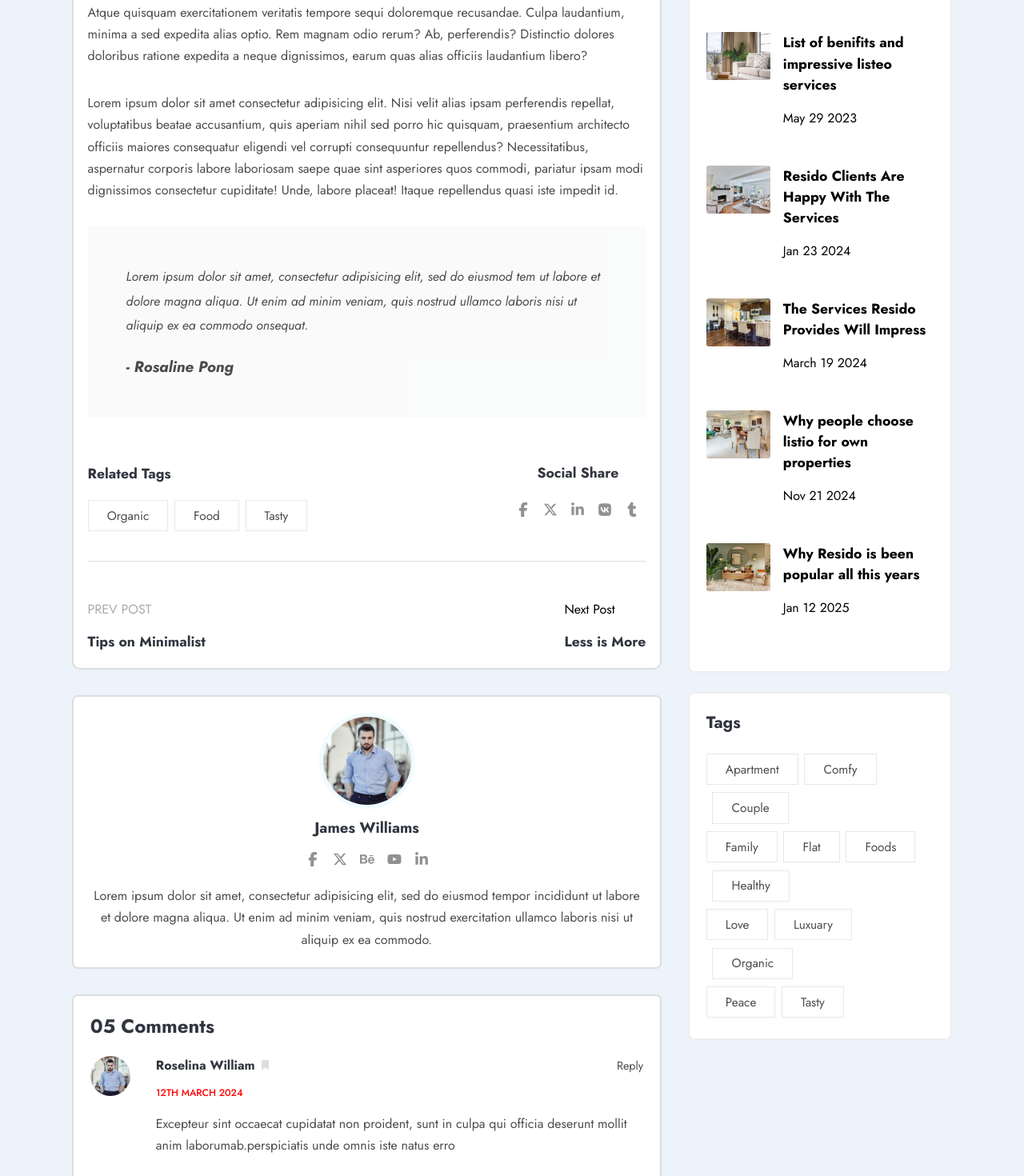
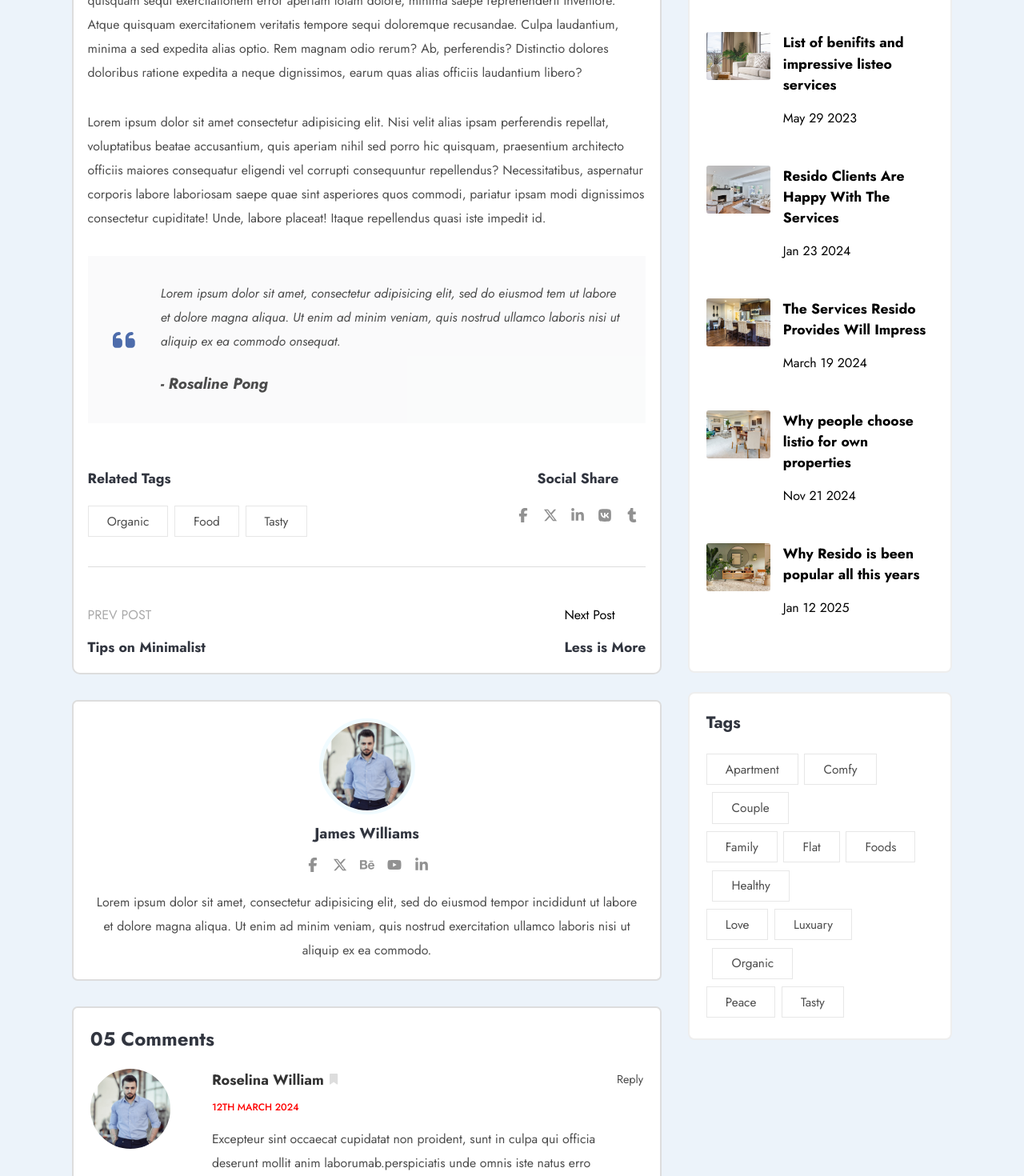
Before and after one commit to AliCamara20/Real-estate-website, a React (Vite) app: page /Real-estate-website/blogs/0 in a window 1280 px wide. Shown: the part 1080-2550 px from the top of the page at 80% size. Built offline with nearby package versions, Linux system fonts and the light colour scheme; a web font is replaced by a local one.

Commit message:
update Blog.jsx

```diff
--- a/src/Blog.jsx
+++ b/src/Blog.jsx
@@ -60,15 +60,18 @@ const Blog = ()=> {
                                 consectetur cupiditate! Unde, labore placeat! Itaque
                                 repellendus quasi iste impedit id.
                             </p>
-                            <p className="blog_detail quote">
+                            <p className="blog_detail quote row">
+                                <FontAwesomeIcon icon="fa-solid fa-quote-left" size="2xl" className="quotation" />
                                 <span className="quote__quote">
                                     Lorem ipsum dolor sit amet, consectetur
                                     adipisicing elit, sed do eiusmod tem ut
                                     labore et dolore magna aliqua. Ut enim ad
                                     minim veniam, quis nostrud ullamco laboris nisi
                                     ut aliquip ex ea commodo onsequat.
+
+                                    <span className="quote__author">- Rosaline Pong</span>
+
                                 </span>
-                                <span className="quote__author">- Rosaline Pong</span>
                             </p>
                             <div className="related_tags__sm_links_row row">
                                 <div className="related_tags">
--- a/src/FAQPanel.jsx
+++ b/src/FAQPanel.jsx
@@ -5,7 +5,7 @@ const FAQsPanels = ({faq}) => {
     const [isExpanded, setIsExpanded] = useState(defaultExpandable);
     return(
         <div className="faq_panels">
-        {faq.questions.map( quest => {
+        {faq.questions.map( quest=> {
             return(
                 <FAQPanel
                 key={quest}
--- a/src/FAQS.jsx
+++ b/src/FAQS.jsx
@@ -33,7 +33,7 @@ const FaQS = () => {
             <div className="container">
             <div className="faqs_section">
                 <FAQsButtons faqs={faqs} onSelect={ faq => setSelectedFaqsType(faq)}  />
-                <FAQsPanels faq={selectedFaqs}   />
+                <FAQsPanels faq={selectedFaqs} key={selectedFaqs.type}   />
             </div>
             </div>
 
--- a/src/index.css
+++ b/src/index.css
@@ -2244,11 +2244,14 @@ footer{
 .selected_blog .blog_detail{
   line-height: 1.7;
   margin: 2em 0;
+  font-size: clamp(.88rem, 50vw, .99rem);
+  line-height: 1.9;
 }
 
 .quote{
   background-color:  #f8f9fa;
-  padding: 3em;
+  padding: 2em;
+  column-gap: 2em;
 }
 
 .quote > *{
@@ -2256,15 +2259,17 @@ footer{
   font-style: italic;
 
 }
-.quote .quote__quote{
-  line-height: 1.9;
+
+.quotation{
+  color: #022f88;
 }
 .quote .quote__author{
   font-size: clamp(1rem, .875rem + 1vw, 1.2rem);
   font-weight: 700;
   opacity: 1;
-  color: rgb(0, 0, 0);
+  color: #000;
   margin: 1em 0 0 0 ;
+  display: block;
 }
 
 .selected_blog_sm_links .sm_links .sm_link_icon:hover{
@@ -2365,9 +2370,18 @@ footer{
 }
 .selected_blog_comment{
   display: flex;
-  justify-content: flex-start;
-  column-gap: 2em;
+  justify-content: space-between;
   font-family: var(--header-font);
+  align-items: flex-start;
+}
+
+
+.selected_blog_comment > *:first-child{
+  width: 18%;
+  aspect-ratio: 1/1;
+}
+.selected_blog_comment > *:nth-child(2){
+  width: 78%;
 }
 .selected_blog_comment + .selected_blog_comment{
   margin-top: 2em;
@@ -2376,10 +2390,12 @@ footer{
 .blog_comment_header{
   display: flex;
   justify-content: space-between;
+  align-items: center;
 }
 .comment_name{
   margin: 0;
-  font-size:1rem;
+  font-size: clamp(.87rem, 2vw, 1.13rem);
+  color: #333;
 }
 
 .selected_blog_comment .blog_comment_header .blog_detail{
@@ -2387,14 +2403,16 @@ footer{
   font-size: .9rem;
 }
 .selected_blog_commment_img{
-  max-width: 50px;
-  height: 50px;
+  width:  100%;
+  max-width: 100px;
+  aspect-ratio: 1/1;
   border-radius: 50%;
   object-fit: cover;
+  align-self: flex-start;
 }
 
 .bookmark_icon{
-  margin-left: .7em;
+  margin-left: .5em;
   color: #ddd;
 }
 
@@ -2458,7 +2476,7 @@ footer{
 
 .faqs_hero{
   background-image: url('./assets/river_side.jpg');
-  height: 470px;
+  height: 430px;
   background-repeat: no-repeat;
   background-size: cover;
   background-position: center;
@@ -2472,6 +2490,8 @@ footer{
 
 .faqs{
   background-color: var(--faqs-primaryColor);
+  padding: 1em 0;
+
 }
 .faqs_hero_img{
   width: 100%;
@@ -2498,8 +2518,9 @@ footer{
 .faqs_hero_text__header{
   text-align: center;
   color: #fff;
-  font-size: 3rem;
+  font-size:clamp(1.2rem, 7vw, 3.9rem ) ;
   margin: .5em 0;
+  line-height: 1.1;
 }
 
 .faqs_hero_form{
@@ -2508,7 +2529,7 @@ footer{
   display: flex;
   justify-content: flex-start;
   align-items: center;
-  padding: 1.2em 1em;
+  padding: 1.1em 1em;
   background-color: #fff;
   border-radius: 4px;
   margin: auto;
@@ -2586,7 +2607,10 @@ footer{
 }
 .faqs_section{
   width: 90%;
-}
+
+}
+
+
 .faq_panel{
   background-color: #fff;
   padding:  1.5em 1em;
@@ -2596,7 +2620,7 @@ footer{
 }
 .faq_panel_question{
   color: var(--primary-color);
-  font-size: .9rem;
+  font-size: .97rem;
   font-weight: 600;
   cursor: pointer;
   margin: 0;
@@ -2604,9 +2628,9 @@ footer{
 
 .faq_panel_answer{
   margin: 2em 0 0 0;
-  line-height: 1.5;
+  line-height: 1.7  ;
   color: #111;
-  font-size: .97rem;
+  font-size: .96rem;
 }
 
 .faq_btns{
```
